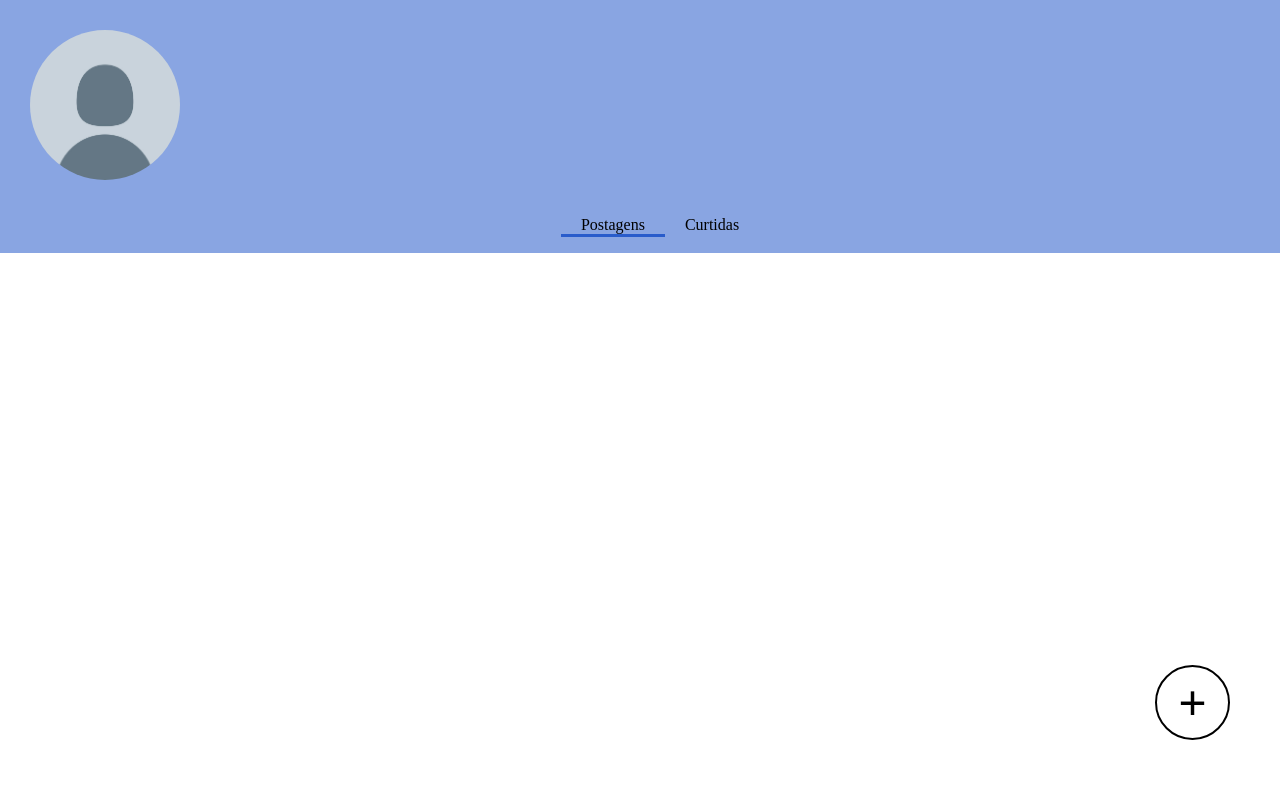
After one commit to Amitaf134/Site-Seducation, a PHP site: page /perfil.php in a window 1280 px wide. The commit adds this page. Run offline with PHP 8.4, Linux system fonts and the light colour scheme.

Commit message:
sos sos sos vapo vapo qual foi

```diff
--- a/css/estilo.css
+++ b/css/estilo.css
@@ -122,6 +122,14 @@ header {
   font-size: 2em;
 }
 
+.conteiner img {
+  width: 300px;
+  height: 300px;
+  border-radius: 15px;
+  position: absolute;
+  left: 10px;
+}
+
 .conteiner h3 {
   margin-left: 60px;
   font-family: monospace;
@@ -189,3 +197,9 @@ dialog button {
   right: 0;
   bottom: 60px;
 }
+
+.perfiheader img {
+  margin-top: 30px;
+  margin-left: 30px;
+  border-radius: 50%;
+}
--- /dev/null
+++ b/perfil.php
@@ -0,0 +1,38 @@
+<html>
+
+<head>
+  <title> Perfil </title>
+  <link href="img/logos.png" rel="icon">
+  <link href="css/estilo.css" rel="stylesheet">
+
+  <!--fontes-->
+  <link rel="preconnect" href="https://fonts.googleapis.com">
+  <link rel="preconnect" href="https://fonts.gstatic.com" crossorigin>
+  <link href="https://fonts.googleapis.com/css2?family=Bebas+Neue&family=Inter&display=swap" rel="stylesheet">
+
+  <!--JavaScript-->
+  <script type="text/javascript" src="../js/PagInicial.js"></script>
+  <script type="text/javascript" src="../js/login.js"></script>
+  <script type="text/javascript" src="../js/cadastro.js"></script>
+  <meta charset="utf-8">
+</head>
+
+<body>
+  <header class="perfiheader">
+    <!-- pra botao pra editar la no coisa -->
+    <img src="img/perfil.png" width="150px" height="150px">
+  </header>
+  <nav class="menu">
+    <ul>
+      <li class="selecionado"><a href="perfil.php"> Postagens </a></li>
+      <li><a href="curtidas.php"> Curtidas </a></li>
+    </ul>
+  </nav>
+
+  <footer>
+    <!-- no ta fumcionadi sos sos sos atencao galera-->
+    <button id="btPublicar" class="btPubli" type="button" href="postagens.php"> + </button>
+  </footer>
+</body>
+
+</html>
```
Also changed, not shown: curtidas.php (added, +36 -0 lines), index.php (+9 -13 lines), postagens.php (added, +23 -0 lines), img/perfil.png (added), js/Cod.js (deleted).
